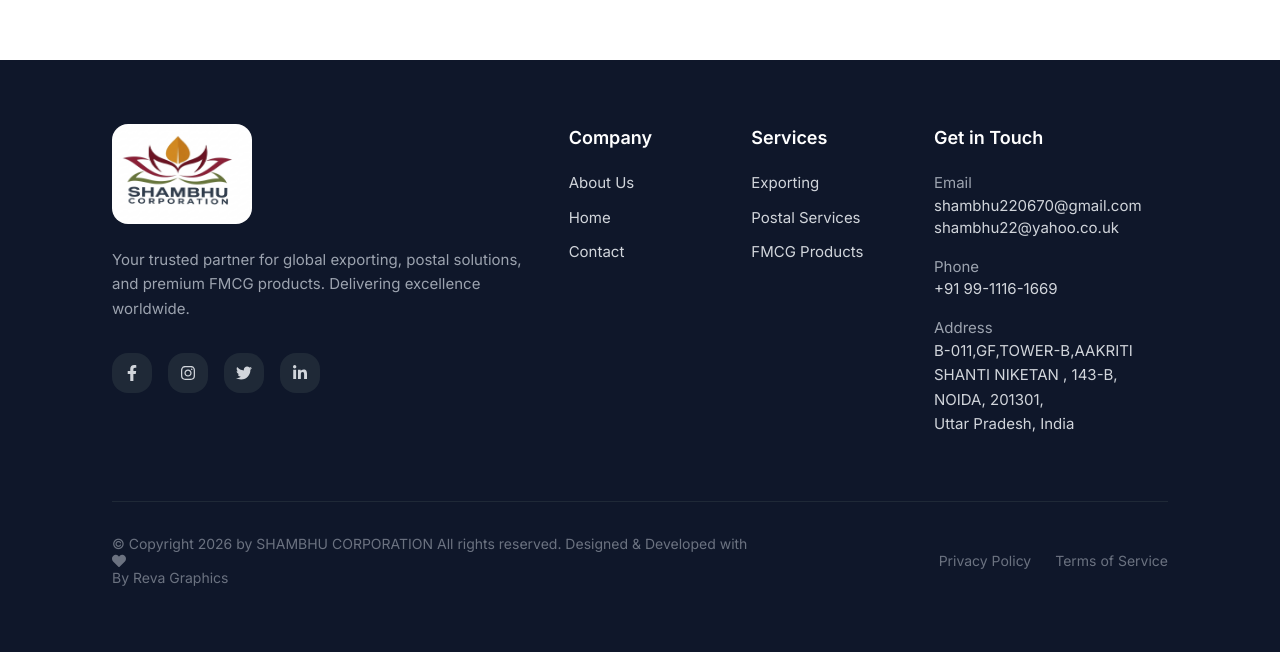
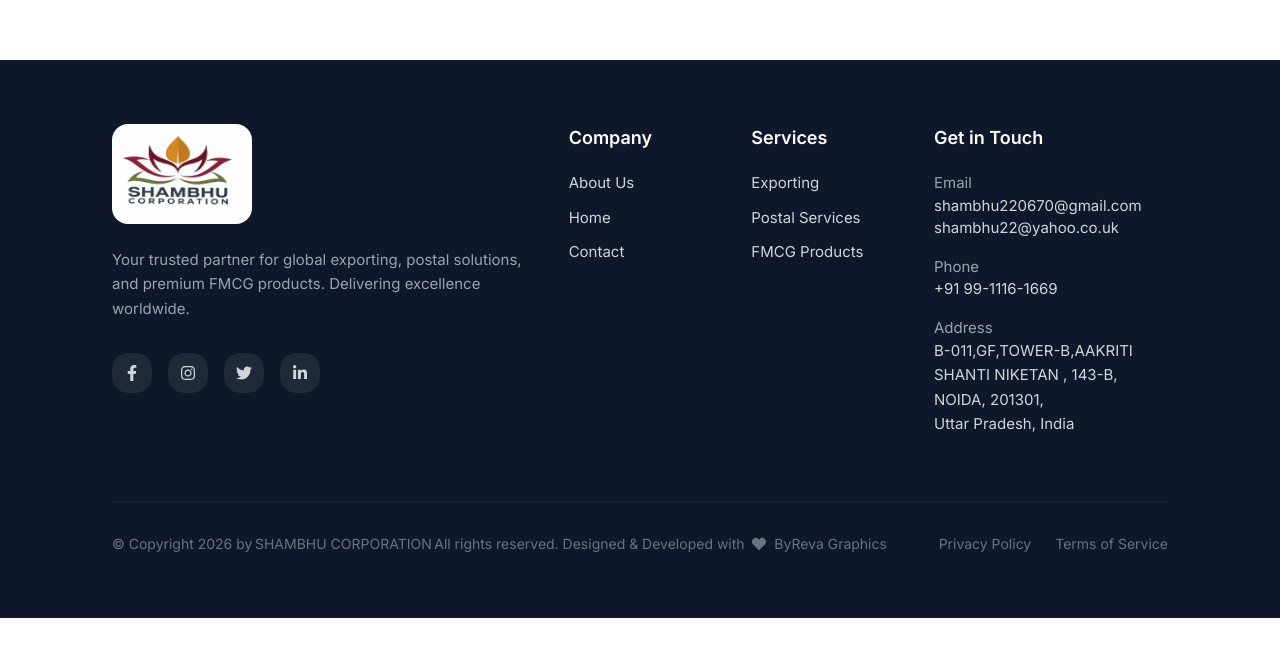
Before and after one commit to Revagraphics/shambhu, a React (Vite) app: page / in a window 1280 px wide. Shown: the part 4226-4878 px from the top of the page. After the commit the page ends 4844 px from the top, so only its background shows below. Built offline with nearby package versions, Linux system fonts and the light colour scheme.

Commit message:
icon-update

```diff
--- a/src/components/Footer.jsx
+++ b/src/components/Footer.jsx
@@ -37,25 +37,25 @@
             <div className="flex gap-4 mt-8">
               <a
                 href="#"
-                className="w-10 h-10 rounded-2xl bg-gray-800 hover:bg-[#03689e] flex items-center justify-center transition-all"
+                className="w-10 h-10 rounded-2xl bg-gray-800 hover:bg-[#E0920F] flex items-center justify-center transition-all"
               >
                 <FaFacebookF />
               </a>
               <a
                 href="#"
-                className="w-10 h-10 rounded-2xl bg-gray-800 hover:bg-[#03689e] flex items-center justify-center transition-all"
+                className="w-10 h-10 rounded-2xl bg-gray-800 hover:bg-[#E0920F] flex items-center justify-center transition-all"
               >
                 <FaInstagram />
               </a>
               <a
                 href="#"
-                className="w-10 h-10 rounded-2xl bg-gray-800 hover:bg-[#03689e] flex items-center justify-center transition-all"
+                className="w-10 h-10 rounded-2xl bg-gray-800 hover:bg-[#E0920F] flex items-center justify-center transition-all"
               >
                 <FaTwitter />
               </a>
               <a
                 href="#"
-                className="w-10 h-10 rounded-2xl bg-gray-800 hover:bg-[#03689e] flex items-center justify-center transition-all"
+                className="w-10 h-10 rounded-2xl bg-gray-800 hover:bg-[#E0920F] flex items-center justify-center transition-all"
               >
                 <FaLinkedinIn />
               </a>
@@ -163,13 +163,12 @@
 
         {/* Bottom Bar */}
         <div className="border-t border-gray-800 mt-16 pt-8 flex flex-col md:flex-row items-center justify-between text-sm text-gray-500">
-          <p className="">
-            © Copyright 2026 by <Link to="/">SHAMBHU CORPORATION</Link> All
+          <p className=" flex items-center">
+            © Copyright 2026 by <Link to="/">&thinsp;SHAMBHU CORPORATION&thinsp;</Link> All
             rights reserved. Designed &amp; Developed with{" "}
-            <span className="heart">
-              <i clasNames="ti-heart"></i>
-            </span>{" "}
+            &nbsp;
             <FaHeart/>
+            &nbsp;
             By{" "}
             <a href="http://www.revagraphics.com/" target="_blank">
               {" "}
```
